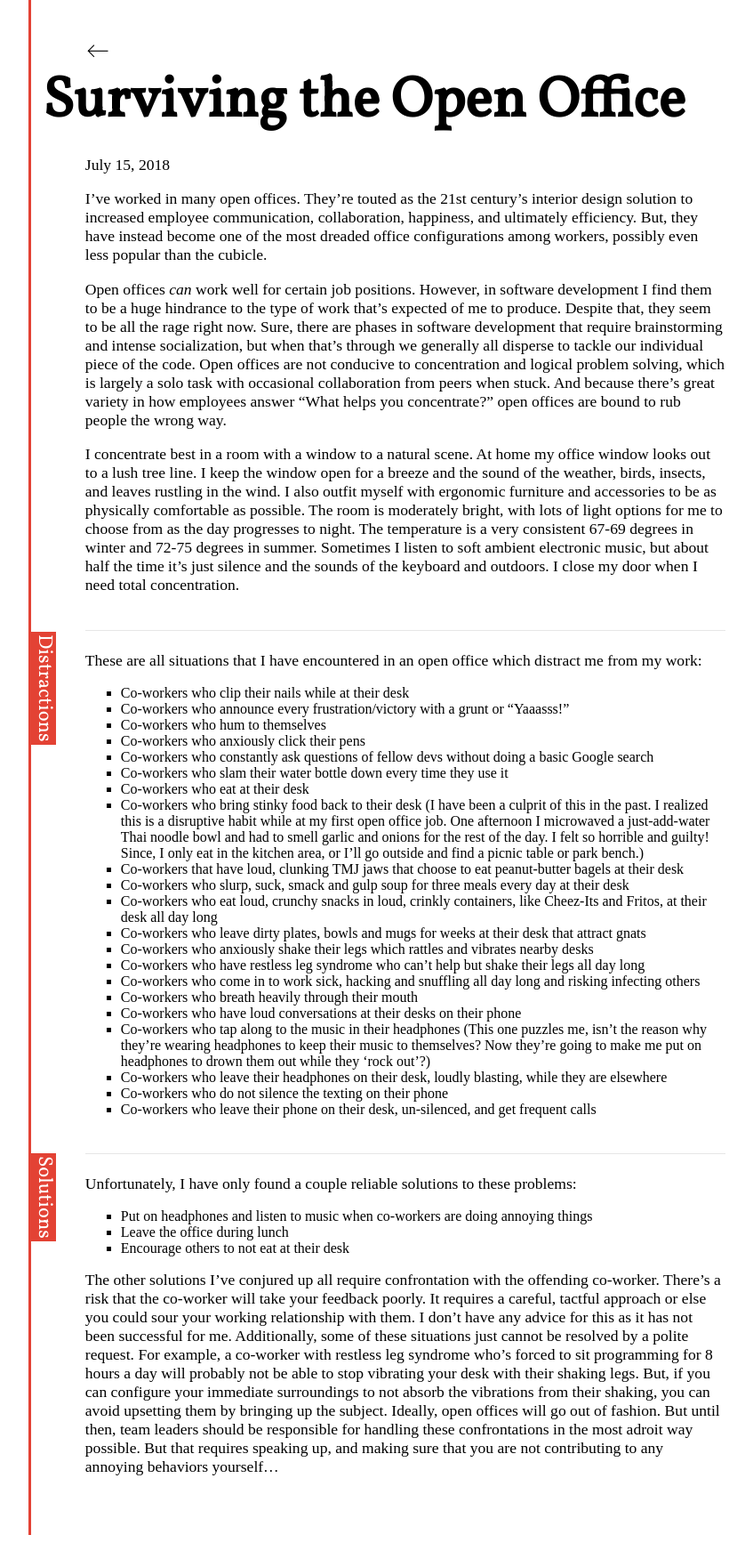
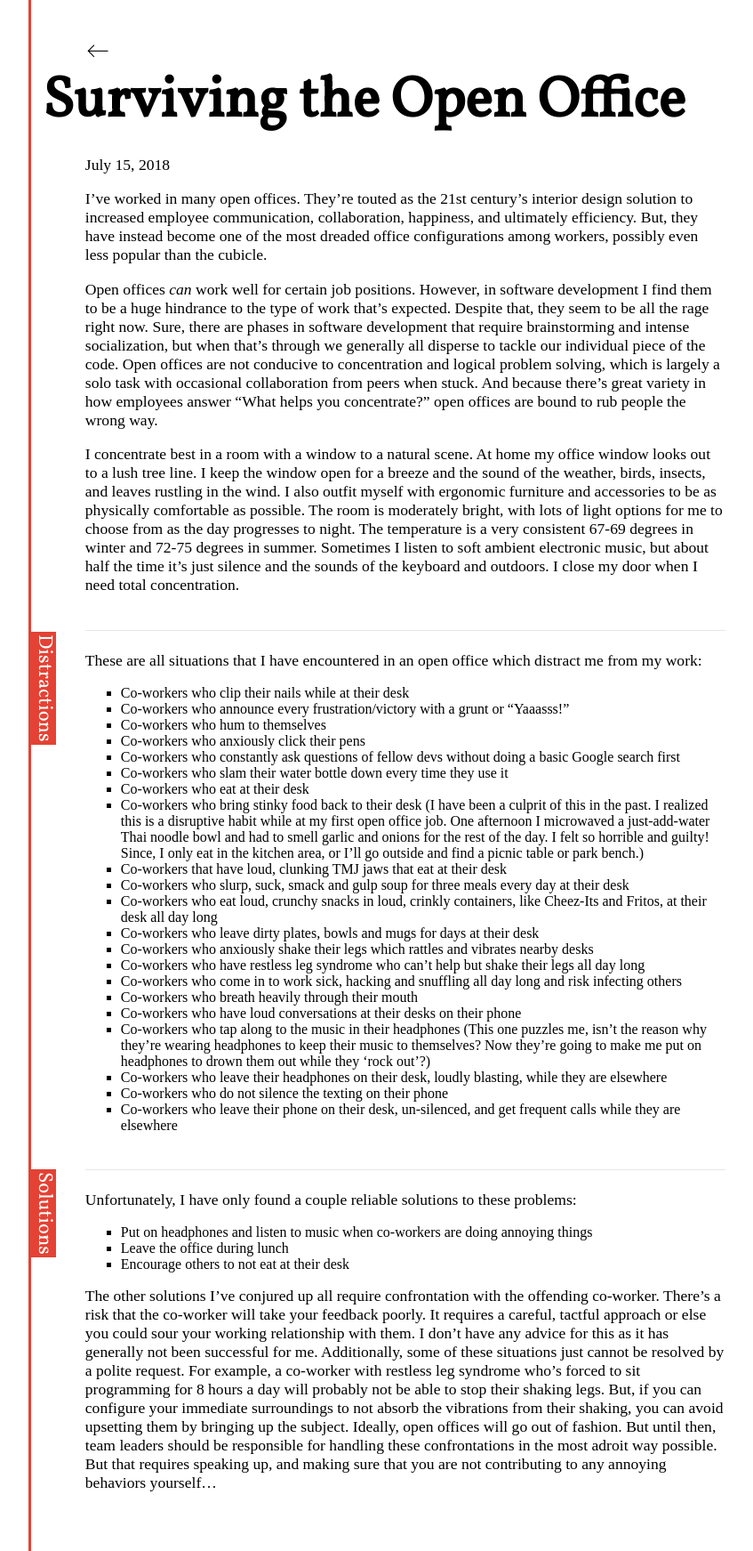
Before and after one commit to cssidy/personal-site, a Jekyll site: the page built from _posts/2018-07-15-Surviving-The-Open-Office.md, in a window 1280 px wide. Shown: the whole page at 89% size, without its empty margins (208-1055 px from the left). Built offline with Jekyll 4.4.1, drawn with Linux system fonts in a browser that asks for light colours; some web fonts are replaced.

Commit message:
Update 2018-07-15-Surviving-The-Open-Office.md

```diff
--- a/_posts/2018-07-15-Surviving-The-Open-Office.md
+++ b/_posts/2018-07-15-Surviving-The-Open-Office.md
@@ -10,7 +10,7 @@ increased employee communication, collaboration, happiness, and ultimately effic
 become one of the most dreaded office configurations among workers, possibly even less popular than the cubicle.
 
 Open offices _can_ work well for certain job positions. However, in software development I find them to be a
-huge hindrance to the type of work that's expected of me to produce. Despite that, they seem to be all the rage right
+huge hindrance to the type of work that's expected. Despite that, they seem to be all the rage right
 now. Sure, there are phases in software development that require brainstorming and intense socialization, but when that's
 through we generally all disperse to tackle our individual piece of the code. Open offices are not conducive to concentration
 and logical problem solving, which is largely a solo task with occasional collaboration from peers when stuck. And because
@@ -33,20 +33,20 @@ These are all situations that I have encountered in an open office which distrac
 - Co-workers who announce every frustration/victory with a grunt or "Yaaasss!"
 - Co-workers who hum to themselves
 - Co-workers who anxiously click their pens
-- Co-workers who constantly ask questions of fellow devs without doing a basic Google search
+- Co-workers who constantly ask questions of fellow devs without doing a basic Google search first
 - Co-workers who slam their water bottle down every time they use it
 - Co-workers who eat at their desk
 - Co-workers who bring stinky food back to their desk (I have been a culprit of this in the past. I realized
 this is a disruptive habit while at my first open office job. One afternoon I microwaved a just-add-water Thai noodle
 bowl and had to smell garlic and onions for the rest of the day. I felt so horrible and guilty! Since, I only eat in
 the kitchen area, or I'll go outside and find a picnic table or park bench.)
-- Co-workers that have loud, clunking TMJ jaws that choose to eat peanut-butter bagels at their desk
+- Co-workers that have loud, clunking TMJ jaws that eat at their desk
 - Co-workers who slurp, suck, smack and gulp soup for three meals every day at their desk
 - Co-workers who eat loud, crunchy snacks in loud, crinkly containers, like Cheez-Its and Fritos, at their desk all day long
-- Co-workers who leave dirty plates, bowls and mugs for weeks at their desk that attract gnats
+- Co-workers who leave dirty plates, bowls and mugs for days at their desk
 - Co-workers who anxiously shake their legs which rattles and vibrates nearby desks
 - Co-workers who have restless leg syndrome who can't help but shake their legs all day long
-- Co-workers who come in to work sick, hacking and snuffling all day long and risking infecting others
+- Co-workers who come in to work sick, hacking and snuffling all day long and risk infecting others
 - Co-workers who breath heavily through their mouth
 - Co-workers who have loud conversations at their desks on their phone
 - Co-workers who tap along to the music in their headphones (This one puzzles me, isn’t the reason why they're
@@ -54,7 +54,7 @@ wearing headphones to keep their music to themselves? Now they’re going to mak
 while they 'rock out'?)
 - Co-workers who leave their headphones on their desk, loudly blasting, while they are elsewhere
 - Co-workers who do not silence the texting on their phone
-- Co-workers who leave their phone on their desk, un-silenced, and get frequent calls
+- Co-workers who leave their phone on their desk, un-silenced, and get frequent calls while they are elsewhere
 
 
 ## Solutions
@@ -67,10 +67,10 @@ Unfortunately, I have only found a couple reliable solutions to these problems:
 
 The other solutions I've conjured up all require confrontation with the offending co-worker. There's a
 risk that the co-worker will take your feedback poorly. It requires a careful, tactful approach or else you could
-sour your working relationship with them. I don't have any advice for this as it has not been successful for me.
+sour your working relationship with them. I don't have any advice for this as it has generally not been successful for me.
 Additionally, some of these situations just cannot be resolved by a polite request. For example, a co-worker
 with restless leg syndrome who's forced to sit programming for 8 hours a day will probably not be able to
-stop vibrating your desk with their shaking legs. But, if you can configure your immediate surroundings to not
+stop their shaking legs. But, if you can configure your immediate surroundings to not
 absorb the vibrations from their shaking, you can avoid upsetting them by bringing up the subject. Ideally, open
 offices will go out of fashion. But until then, team leaders should be responsible for handling these confrontations
 in the most adroit way possible. But that requires speaking up, and
```
